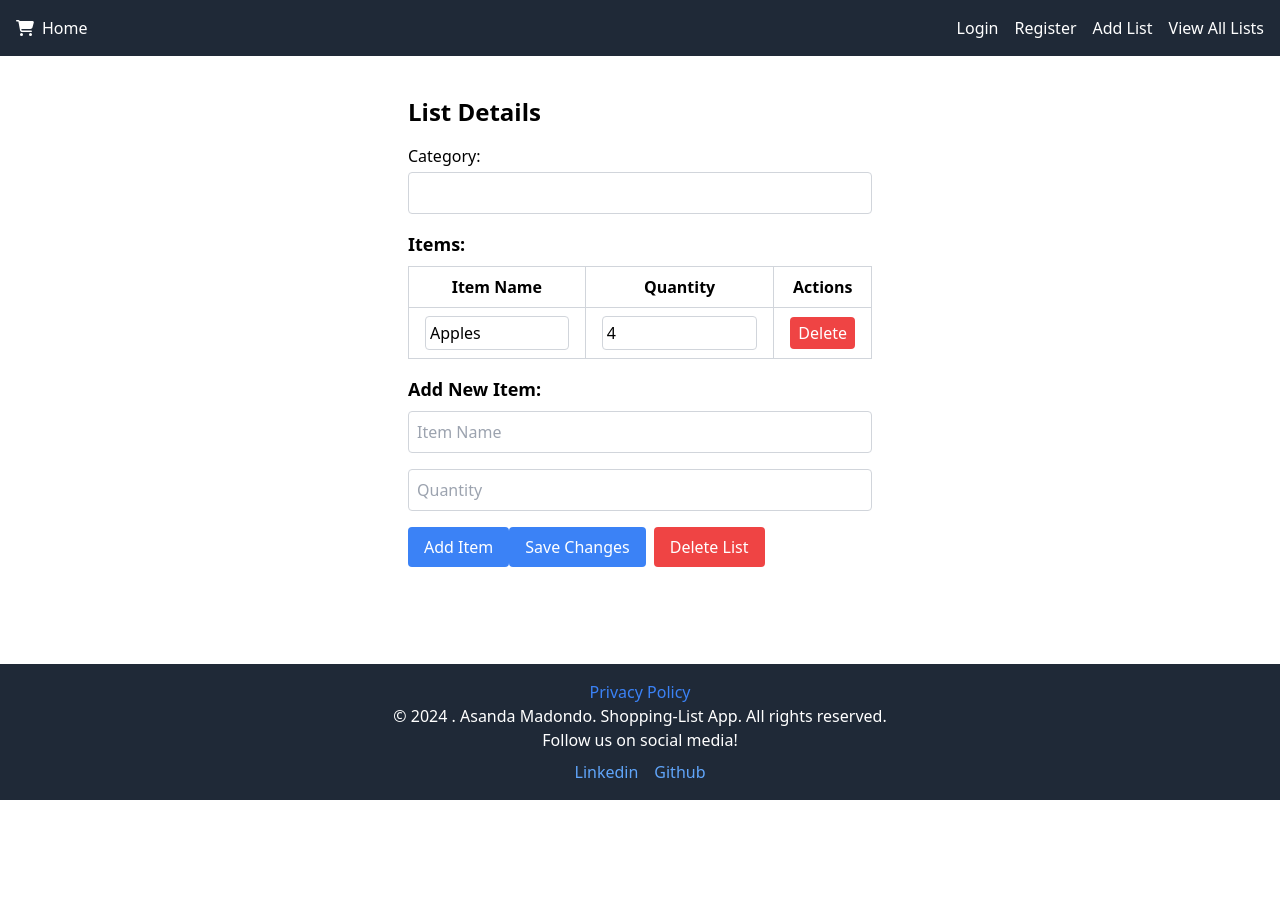
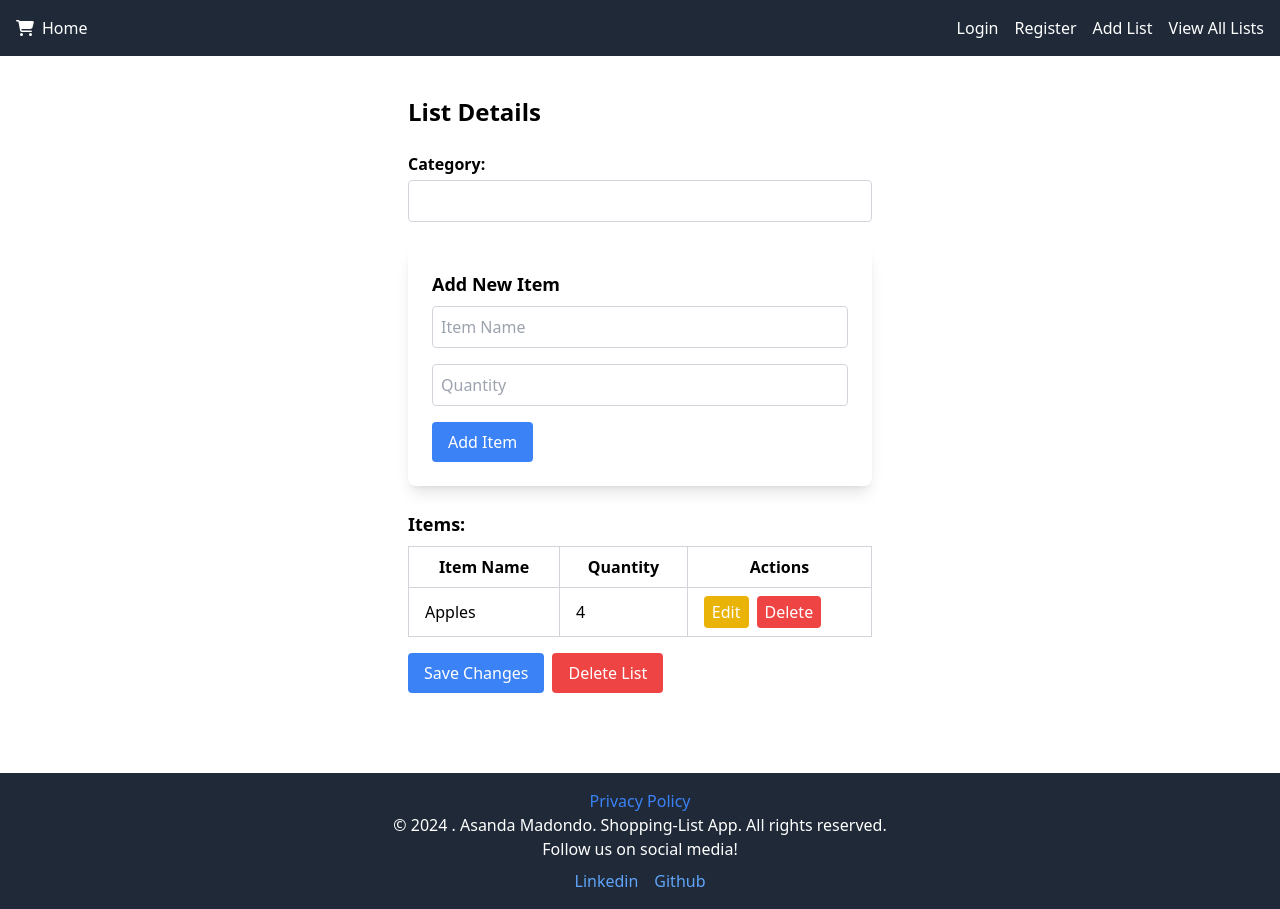
Before and after one commit to Asanda001019/Shopping-List-App, a React (Vite) app: page /list/1 in a window 1280 px wide. Before the commit the page ends 800 px from the top, so only its background shows below. Built offline with nearby package versions, Linux system fonts and the light colour scheme; data requests are answered from the project's data file.

Commit message:
chore: Changed structure of List Detail

```diff
--- a/db.json
+++ b/db.json
@@ -504,6 +504,10 @@
         {
           "name": "Earphones",
           "quantity": "1"
+        },
+        {
+          "name": "Adapter",
+          "quantity": "1"
         }
       ],
       "category": "electronics",
--- a/src/pages/ListDetail.jsx
+++ b/src/pages/ListDetail.jsx
@@ -11,21 +11,22 @@ const ListDetail = () => {
   const [editList, setEditList] = useState(list);
   const [newItemName, setNewItemName] = useState('');
   const [newItemQuantity, setNewItemQuantity] = useState('');
+  const [editingIndex, setEditingIndex] = useState(null);
 
   useEffect(() => {
-    if (!list) dispatch(fetchLists()); // Fetch lists if not loaded
-    else setEditList(list); // Initialize editList state with the list data
+    if (!list) dispatch(fetchLists());
+    else setEditList(list);
   }, [dispatch, list]);
 
   const handleUpdate = (e) => {
     e.preventDefault();
     dispatch(updateList(editList));
-    navigate('/viewAllList'); // Navigate back to view all lists
+    navigate('/all');
   };
 
   const handleDelete = () => {
     dispatch(deleteList(id));
-    navigate('/viewAllList');
+    navigate('/all');
   };
 
   const handleAddItem = (e) => {
@@ -37,10 +38,14 @@ const ListDetail = () => {
     setNewItemQuantity('');
   };
 
-  const handleEditItem = (index, name, quantity) => {
+  const handleEditItem = (index) => {
+    setEditingIndex(index);
+  };
+
+  const handleSaveItem = (index) => {
     const updatedItems = [...editList.items];
-    updatedItems[index] = { name, quantity };
     setEditList({ ...editList, items: updatedItems });
+    setEditingIndex(null);
   };
 
   const handleDeleteItem = (index) => {
@@ -51,11 +56,11 @@ const ListDetail = () => {
   if (!editList) return <div>Loading...</div>;
 
   return (
-    <div className="max-w-lg mx-auto p-6">
+    <div className="max-w-lg mx-auto p-6 space-y-6">
       <h2 className="text-2xl font-bold mb-4">List Details</h2>
-      <form onSubmit={handleUpdate}>
+
       <div className="mb-4">
-          <label className="block">Category:</label>
+        <label className="block font-semibold">Category:</label>
         <input
           type="text"
           value={editList.category}
@@ -64,49 +69,9 @@ const ListDetail = () => {
         />
       </div>
 
-        <h3 className="text-lg font-bold mb-2">Items:</h3>
-        <table className="min-w-full border-collapse border border-gray-300 mb-4">
-          <thead>
-            <tr>
-              <th className="border border-gray-300 px-4 py-2">Item Name</th>
-              <th className="border border-gray-300 px-4 py-2">Quantity</th>
-              <th className="border border-gray-300 px-4 py-2">Actions</th>
-            </tr>
-          </thead>
-          <tbody>
-            {editList.items.map((item, index) => (
-              <tr key={index}>
-                <td className="border border-gray-300 px-4 py-2">
-                  <input
-                    type="text"
-                    value={item.name}
-                    onChange={(e) => handleEditItem(index, e.target.value, item.quantity)}
-                    className="w-full border border-gray-300 rounded p-1"
-                  />
-                </td>
-                <td className="border border-gray-300 px-4 py-2">
-                  <input
-                    type="number"
-                    value={item.quantity}
-                    onChange={(e) => handleEditItem(index, item.name, e.target.value)}
-                    className="w-full border border-gray-300 rounded p-1"
-                  />
-                </td>
-                <td className="border border-gray-300 px-4 py-2">
-                  <button
-                    type="button"
-                    onClick={() => handleDeleteItem(index)}
-                    className="bg-red-500 text-white px-2 py-1 rounded"
-                  >
-                    Delete
-                  </button>
-                </td>
-              </tr>
-            ))}
-          </tbody>
-        </table>
-
-        <h3 className="text-lg font-bold mb-2">Add New Item:</h3>
+      {/* Add New Item Card */}
+      <div className="bg-white p-6 rounded-lg shadow-lg">
+        <h3 className="text-lg font-bold mb-2">Add New Item</h3>
         <div className="mb-4">
           <input
             type="text"
@@ -128,11 +93,89 @@ const ListDetail = () => {
         <button
           type="button"
           onClick={handleAddItem}
-          className="bg-blue-500 text-white px-4 py-2 rounded mb-4"
+          className="bg-blue-500 text-white px-4 py-2 rounded"
         >
           Add Item
         </button>
+      </div>
 
+      <form onSubmit={handleUpdate}>
+        <h3 className="text-lg font-bold mb-2">Items:</h3>
+        <table className="min-w-full border-collapse border border-gray-300 mb-4">
+          <thead>
+            <tr>
+              <th className="border border-gray-300 px-4 py-2">Item Name</th>
+              <th className="border border-gray-300 px-4 py-2">Quantity</th>
+              <th className="border border-gray-300 px-4 py-2">Actions</th>
+            </tr>
+          </thead>
+          <tbody>
+            {editList.items.map((item, index) => (
+              <tr key={index}>
+                <td className="border border-gray-300 px-4 py-2">
+                  {editingIndex === index ? (
+                    <input
+                      type="text"
+                      value={item.name}
+                      onChange={(e) => {
+                        const updatedItems = [...editList.items];
+                        updatedItems[index].name = e.target.value;
+                        setEditList({ ...editList, items: updatedItems });
+                      }}
+                      className="w-full border border-gray-300 rounded p-1"
+                    />
+                  ) : (
+                    item.name
+                  )}
+                </td>
+                <td className="border border-gray-300 px-4 py-2">
+                  {editingIndex === index ? (
+                    <input
+                      type="number"
+                      value={item.quantity}
+                      onChange={(e) => {
+                        const updatedItems = [...editList.items];
+                        updatedItems[index].quantity = e.target.value;
+                        setEditList({ ...editList, items: updatedItems });
+                      }}
+                      className="w-full border border-gray-300 rounded p-1"
+                    />
+                  ) : (
+                    item.quantity
+                  )}
+                </td>
+                <td className="border border-gray-300 px-4 py-2">
+                  {editingIndex === index ? (
+                    <button
+                      type="button"
+                      onClick={() => handleSaveItem(index)}
+                      className="bg-green-500 text-white px-2 py-1 rounded mr-2"
+                    >
+                      Save
+                    </button>
+                  ) : (
+                    <button
+                      type="button"
+                      onClick={() => handleEditItem(index)}
+                      className="bg-yellow-500 text-white px-2 py-1 rounded mr-2"
+                    >
+                      Edit
+                    </button>
+                  )}
+                  <button
+                    type="button"
+                    onClick={() => handleDeleteItem(index)}
+                    className="bg-red-500 text-white px-2 py-1 rounded"
+                  >
+                    Delete
+                  </button>
+                </td>
+              </tr>
+            ))}
+          </tbody>
+        </table>
+
+        <div className="mt-4">
           <button type="submit" className="bg-blue-500 text-white px-4 py-2 rounded">
             Save Changes
           </button>
@@ -143,6 +186,7 @@ const ListDetail = () => {
           >
             Delete List
           </button>
+        </div>
       </form>
     </div>
   );
```
Lines whose indentation alone changed are shown as unchanged.
